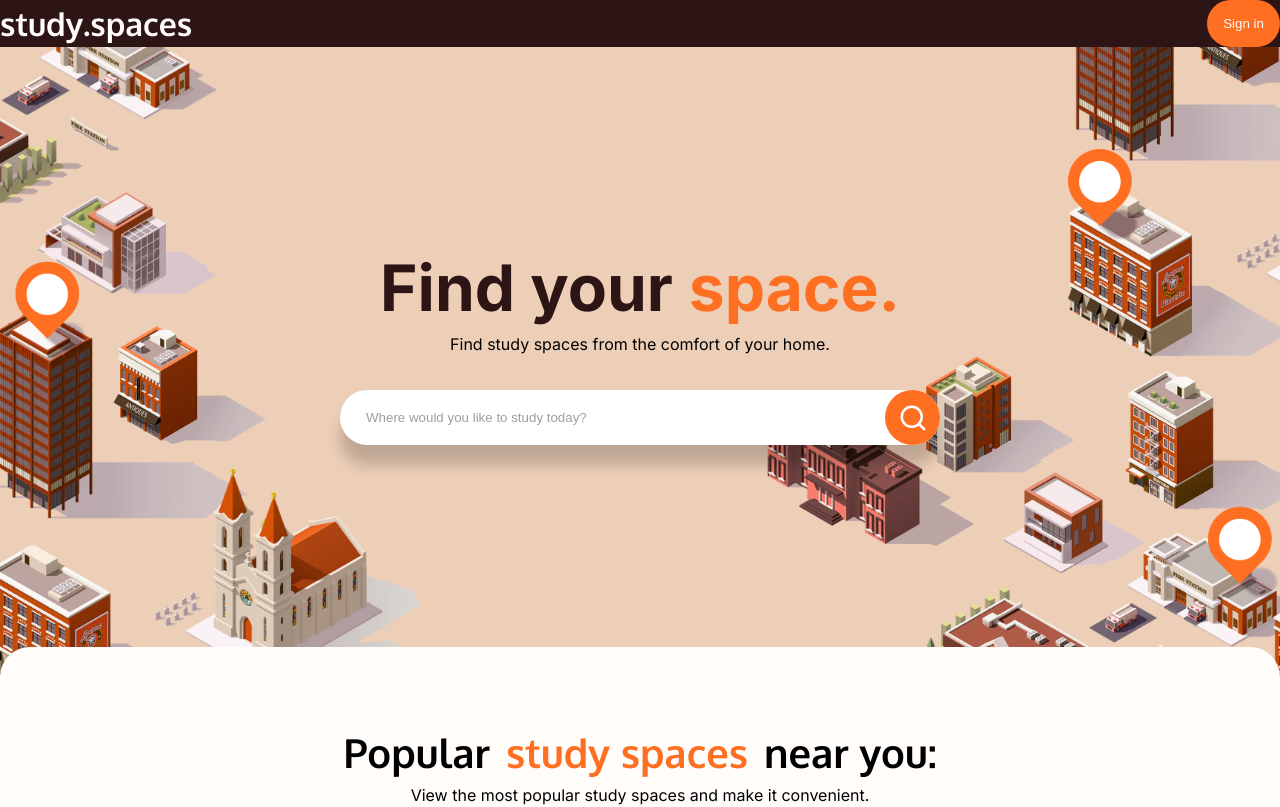
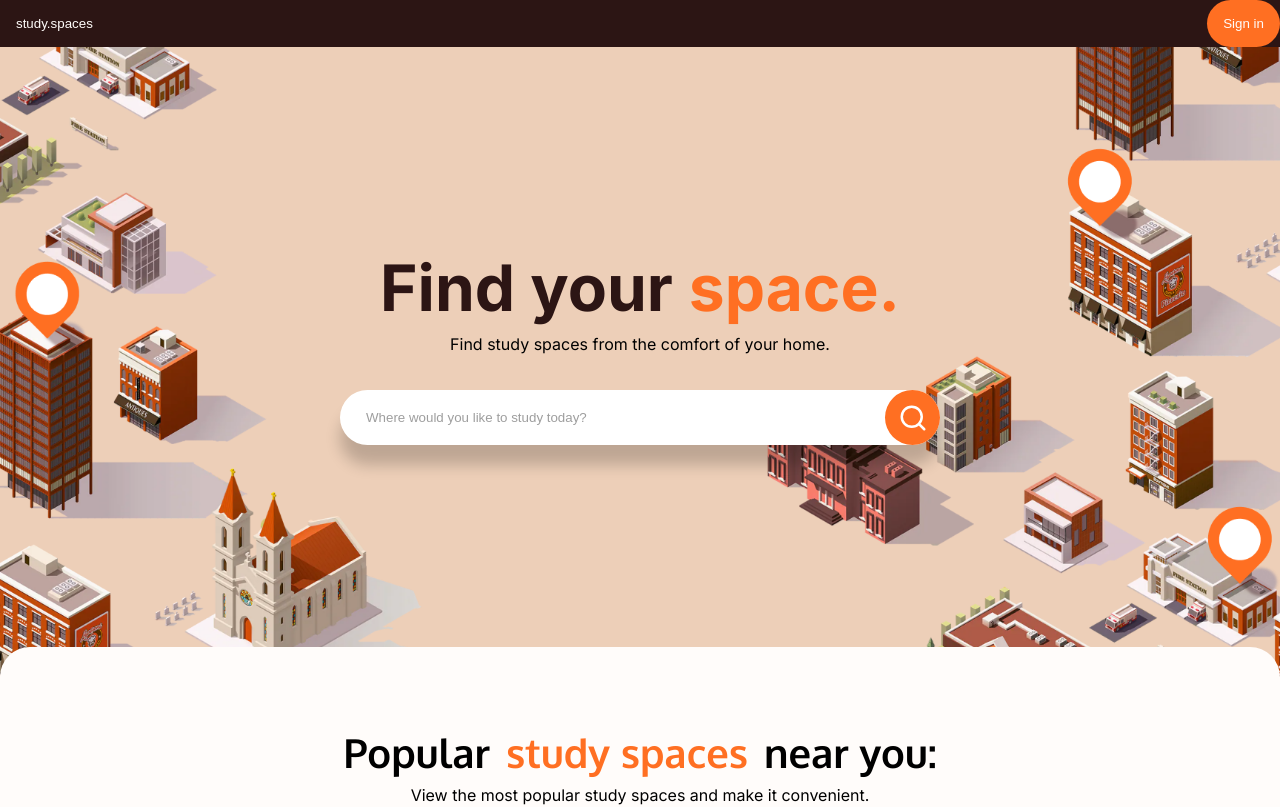
Before and after one commit to stevenxu27/studyspaces, a React (Create React App) app in the folder frontend/: page / in a window 1280 px wide. Shown: the top 807 px of the page. Built offline with nearby package versions, Linux system fonts and the light colour scheme.

Commit message:
onClick logo back to home

```diff
--- a/frontend/public/index.css
+++ b/frontend/public/index.css
@@ -232,6 +232,10 @@ footer {
   margin-left: 100px;
 }
 
+.homeName {
+  background-color: transparent;
+}
+
 @keyframes fadeIn {
   from {
     transform: translateY(-60px);
--- a/frontend/src/components/NavBar.tsx
+++ b/frontend/src/components/NavBar.tsx
@@ -1,10 +1,18 @@
 import React from 'react';
+import { useNavigate } from 'react-router-dom';
 
-export default function NavBar() {
+const NavBar = () => {
+    const navigate = useNavigate();
+
+    const handleViewBuildingClick = () => {
+      navigate("/");
+    };
     return (
         <nav>
-            <h3>study.spaces</h3>
+            <button className="homeName" onClick={handleViewBuildingClick}>study.spaces</button>
             <button>Sign in</button>
         </nav>
     );
 }
+
+export default NavBar;
--- a/frontend/src/components/SearchBar.tsx
+++ b/frontend/src/components/SearchBar.tsx
@@ -1,5 +1,5 @@
 import React from 'react';
-import { Link, useNavigate } from 'react-router-dom';
+import { useNavigate } from 'react-router-dom';
 
 const SearchBar = (props) => {
     const navigate = useNavigate();
```
